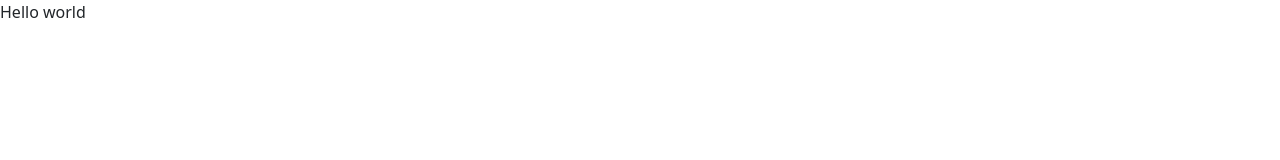
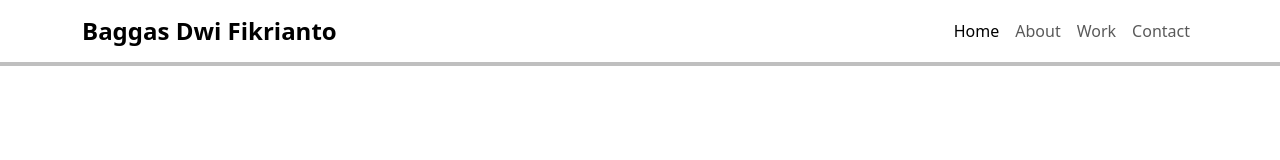
Before and after one commit to Baggasf/portfolio, a plain HTML site: page index.html in a window 1280 px wide. Drawn offline with nearby package versions, Linux system fonts and the light colour scheme.

Commit message:
add navbar

```diff
--- a/index.html
+++ b/index.html
@@ -9,7 +9,30 @@
     <link rel="stylesheet" href="style.css">
 </head>
 <body>
-    Hello world
+    <nav class="navbar navbar-expand-lg">
+        <div class="container">
+            <a class="navbar-brand fs-4 fw-bold" href="#">Baggas Dwi Fikrianto</a>
+            <button class="navbar-toggler" type="button" data-bs-toggle="collapse" data-bs-target="#navbarNav" aria-controls="navbarNav" aria-expanded="false" aria-label="Toggle navigation">
+            <span class="navbar-toggler-icon"></span>
+            </button>
+            <div class="collapse navbar-collapse" id="navbarNav">
+            <ul class="navbar-nav ms-auto">
+                <li class="nav-item">
+                    <a class="nav-link active" aria-current="page" href="#">Home</a>
+                </li>
+                <li class="nav-item">
+                    <a class="nav-link" href="#">About</a>
+                </li>
+                <li class="nav-item">
+                    <a class="nav-link" href="#">Work</a>
+                </li>
+                <li class="nav-item">
+                    <a class="nav-link" href="#">Contact</a>
+                </li>
+            </ul>
+            </div>
+        </div>
+    </nav>
     <script src="https://cdn.jsdelivr.net/npm/@popperjs/core@2.11.8/dist/umd/popper.min.js" integrity="sha384-I7E8VVD/ismYTF4hNIPjVp/Zjvgyol6VFvRkX/vR+Vc4jQkC+hVqc2pM8ODewa9r" crossorigin="anonymous"></script>
     <script src="https://cdn.jsdelivr.net/npm/bootstrap@5.3.3/dist/js/bootstrap.min.js" integrity="sha384-0pUGZvbkm6XF6gxjEnlmuGrJXVbNuzT9qBBavbLwCsOGabYfZo0T0to5eqruptLy" crossorigin="anonymous"></script>
     <script src="https://code.jquery.com/jquery-3.7.1.min.js" integrity="sha256-/JqT3SQfawRcv/BIHPThkBvs0OEvtFFmqPF/lYI/Cxo=" crossorigin="anonymous"></script>
--- a/style.css
+++ b/style.css
@@ -0,0 +1,4 @@
+.navbar {
+    background-color: white;
+    box-shadow: 0 0 0 4px rgba(0, 0, 0, 0.25);
+}
```
